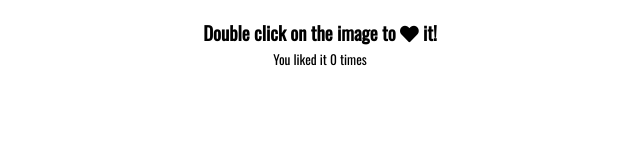
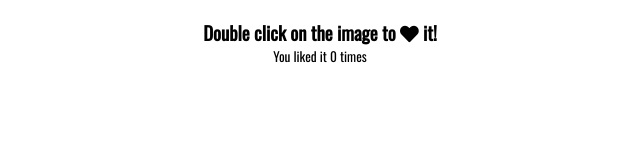
Before and after one commit to o0p/double-click-heart, a plain HTML site: page index.html in a window 1280 px wide. Shown: the full height of the page, 320-960 px from the left. Drawn offline with nearby package versions, Linux system fonts and the light colour scheme.

Commit message:
Add small style

```diff
--- a/style.css
+++ b/style.css
@@ -15,3 +15,9 @@ h3  {
   margin-bottom: 0;
   text-align: center;
 }
+
+small {
+  display: block;
+  margin-bottom: 20px;
+  text-align: center;
+}
```
